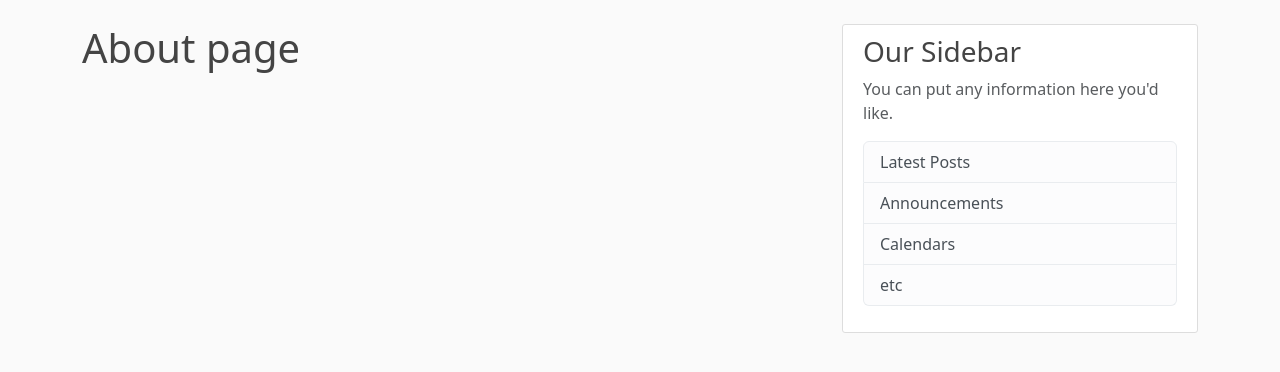
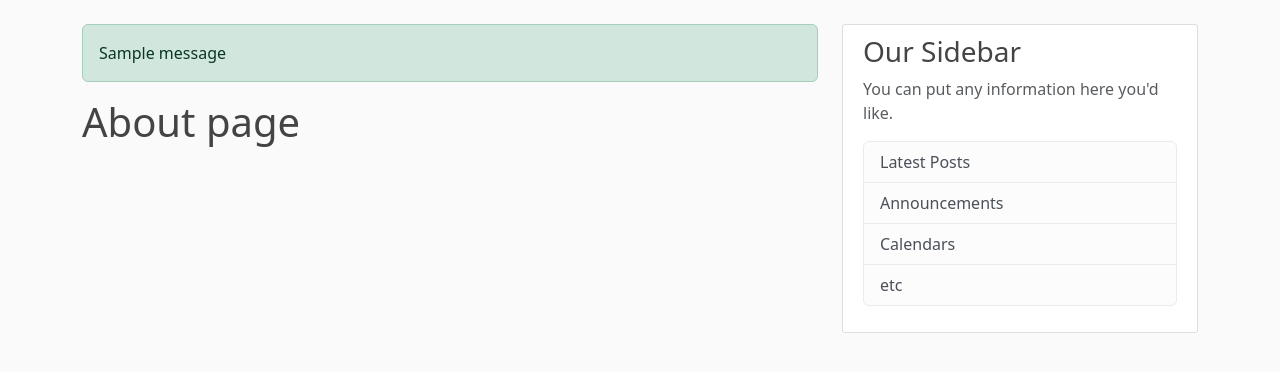
Before and after one commit to bavShehata/learning-django, a Django app: page /about in a window 1280 px wide. Shown: the part 56-428 px from the top of the page. Run offline with Django 4.2, Linux system fonts and the light colour scheme; tables that the repository leaves empty hold one stand-in row (values such as "Sample post"); one stand-in notice (Sample message) is shown.

Commit message:
Flashing messages

```diff
--- a/blog/templates/blog/base.html
+++ b/blog/templates/blog/base.html
@@ -58,6 +58,13 @@
     <main role="main" class="container">
         <div class="row">
           <div class="col-md-8">
+            {% if messages %}
+              {% for message in messages %}
+              <div class="alert alert-{{ message.tags }}">
+                {{ message }}
+              </div>
+              {% endfor %}
+            {% endif %}
             {% block content %}{% endblock %}
           </div>
           <div class="col-md-4">
--- a/users/views.py
+++ b/users/views.py
@@ -4,7 +4,7 @@ from django.contrib import messages
 
 def register(request):
     if request.method == 'POST':
-        form = UserCreationForm(request)
+        form = UserCreationForm(request.POST)
         if form.is_valid():
             username = form.cleaned_data.get('username')
             messages.success(request, f'Account created for {username}!')
```
